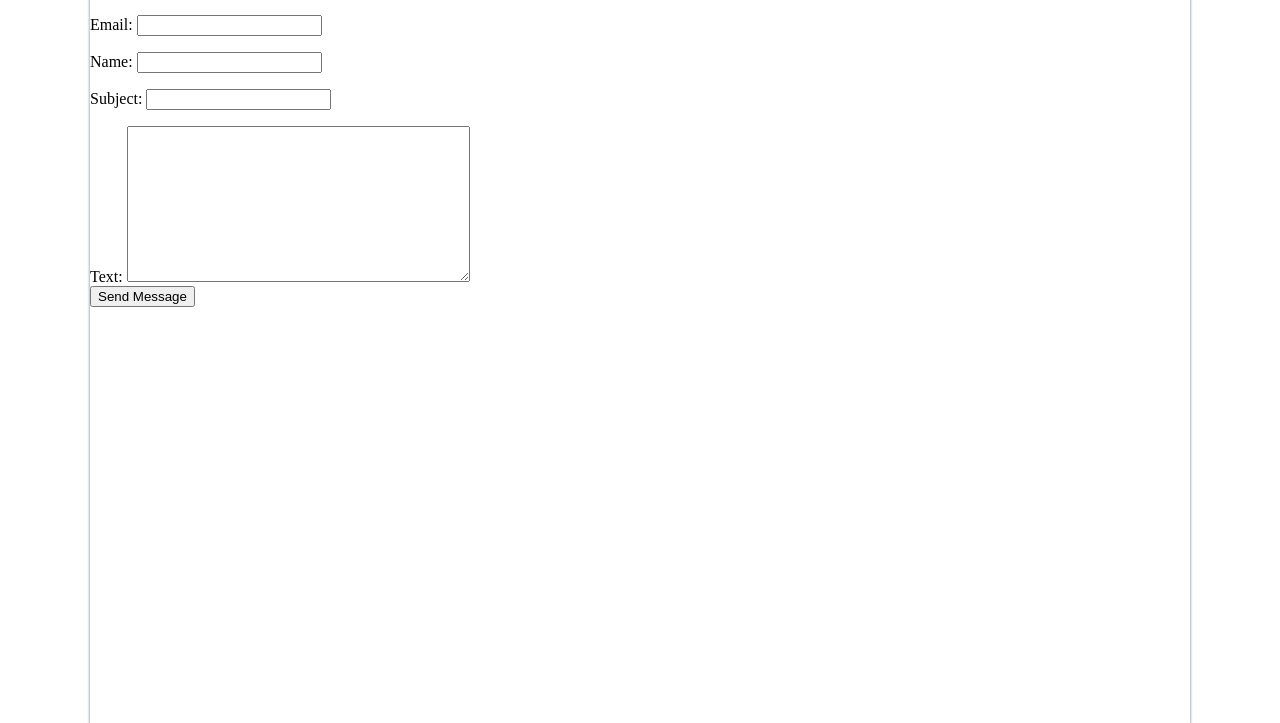
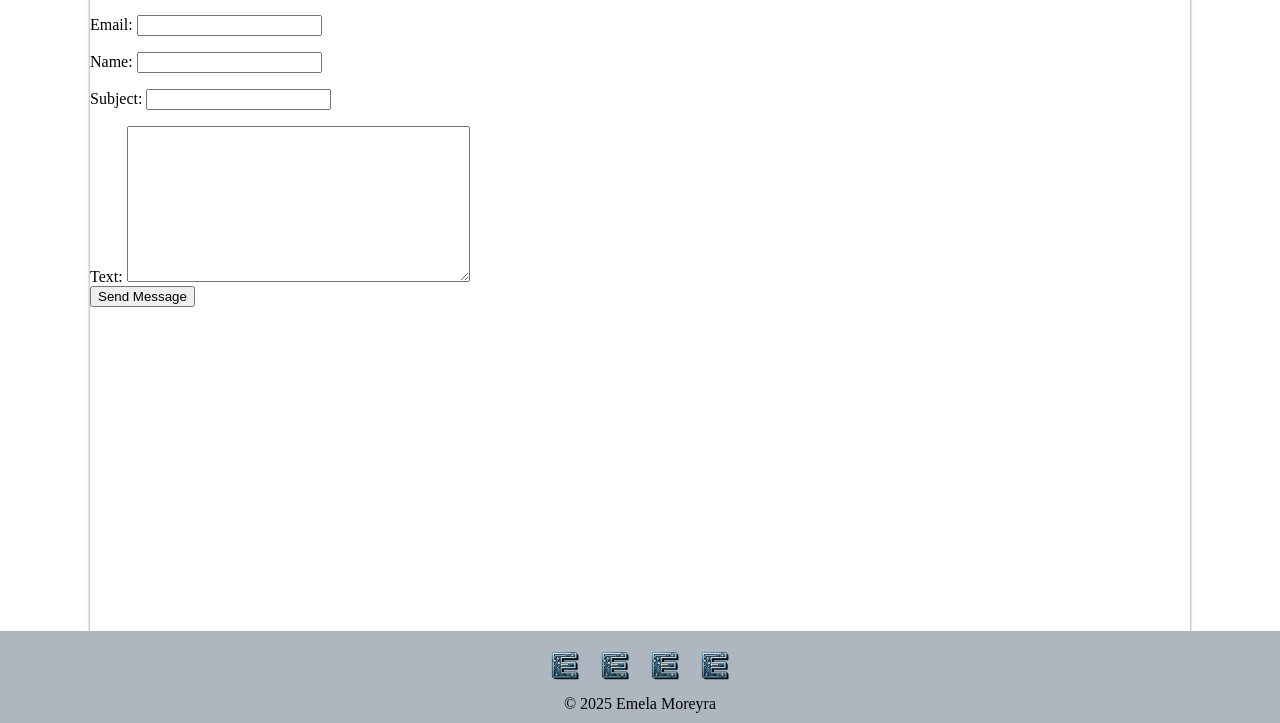
Before and after one commit to SuicideBunny8/Personal-Site, a Django app: page /contact/ in a window 1280 px wide. Shown: the part 77-800 px from the top of the page. Run offline with Django 5.2, Linux system fonts and the light colour scheme; some libraries are stand-ins or nearby versions.

Commit message:
some preliminary footer work. needsd icons and real links

```diff
--- a/personalsite/static/style.css
+++ b/personalsite/static/style.css
@@ -132,6 +132,11 @@ p {
     }
 }
 
+.footer {
+    background-color: var(--c4);
+    padding: 10px;
+}
+
 .divider {
     display: flex;
     height: 2px;
@@ -181,6 +186,12 @@ p {
     padding: 5px;
 }
 
+.social {
+    padding: 10px;
+    width: 30px;
+    height: 30px;
+}
+
 .narrow {
     width: 800px;
 }
@@ -193,7 +204,7 @@ p {
     row-gap: 10px;
 }
 
-.rows {
+.row {
     flex-direction: row;
     align-items: center;
 }
--- a/personalsite/templates/base.html
+++ b/personalsite/templates/base.html
@@ -62,6 +62,15 @@
 
             <footer class="footer">
                 <!-- TODO -->
+                <div class="wrapper center">
+                    <div class="box row">
+                        <a href="#"><img title="LinkedIn" src="{% static 'E_clean.png' %}" class="social"></a>
+                        <a href="#"><img title="GitHub" src="{% static 'E_clean.png' %}" class="social"></a>
+                        <a href="mailto:emelavm@gmail.com"><img title="Email" src="{% static 'E_clean.png' %}" class="social"></a>
+                        <a href="#"><img title="Buy Me a Coffee" src="{% static 'E_clean.png' %}" class="social"></a>
+                    </div>
+                    &copy; {% now "Y" %} Emela Moreyra
+                </div>
             </footer>
         </div>
     </body>
```
Also changed, not shown: README.md.
